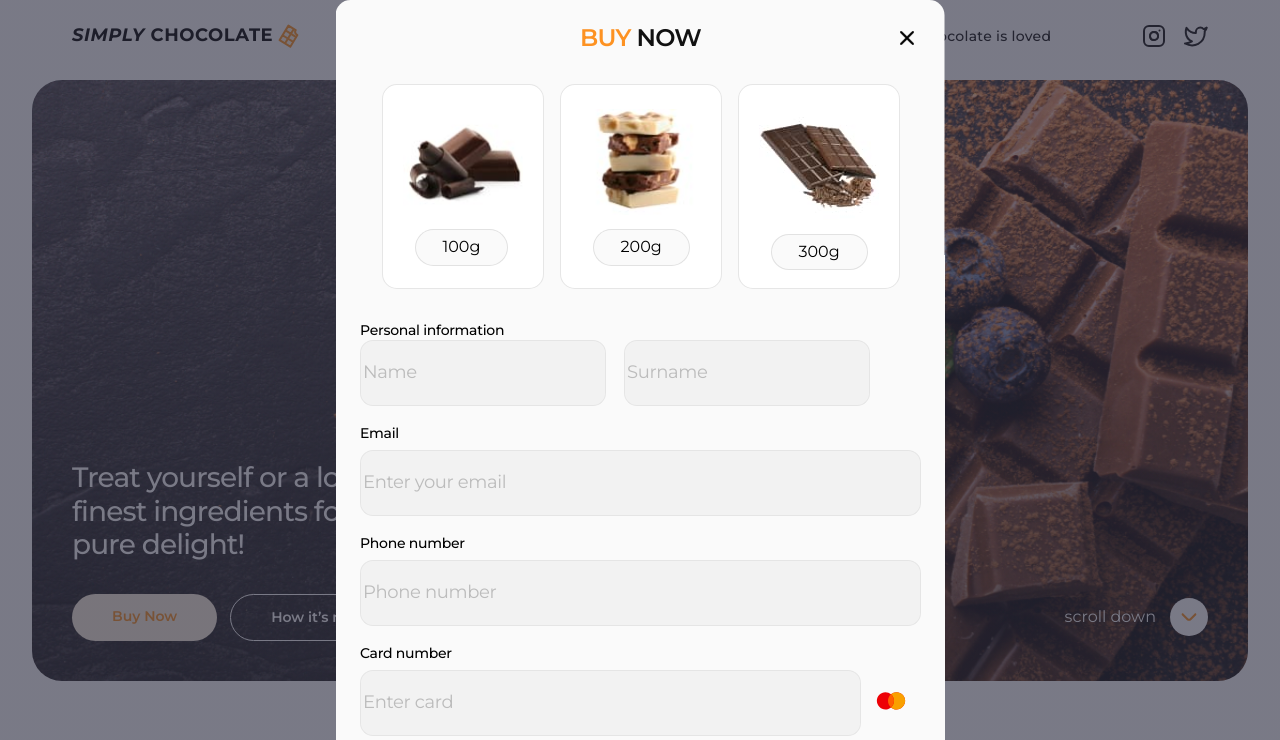
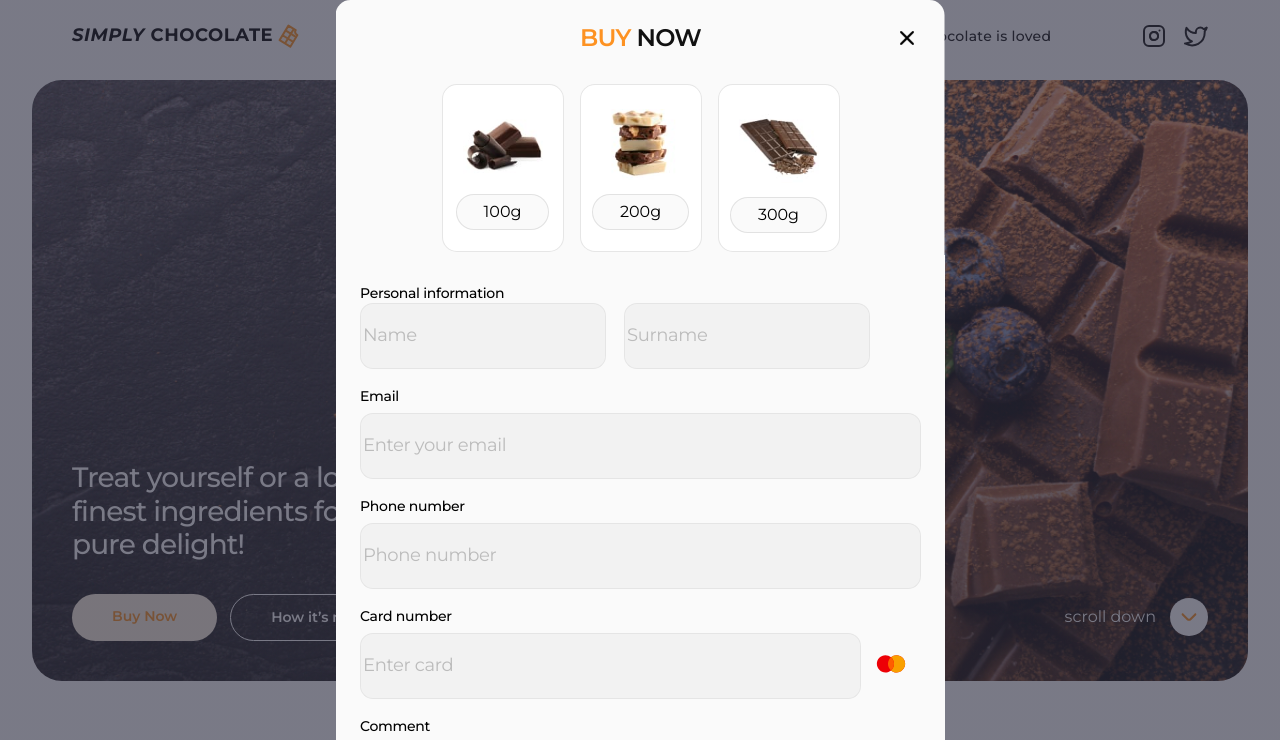
Before and after one commit to Vycheslav1/my-comand-project-1, a website built with Vite: page src/index.html in a window 1280 px wide. Both pictures are taken after a click on the button "Buy Now". Shown: the top 740 px of the page. Built offline with nearby package versions, Linux system fonts and the light colour scheme; files whose address does not match are found by name.

Commit message:
Update buy-now.css

```diff
--- a/src/css/buy-now/buy-now.css
+++ b/src/css/buy-now/buy-now.css
@@ -135,15 +135,14 @@
 }
 
 .buy-option-img {
-    margin-bottom: 14px;
-    margin-top: 24px;
-    margin-left: 20px;
-    margin-right: 20px;
+    padding-bottom: 14px;
+    padding-top: 24px;
+    padding-left: 20px;
+    padding-right: 20px;
     /* margin: 24px 20px 14px 20px; */
 }
 
 .buy-option-button {
-    margin-left: 32px;
     padding: 8px 27px;
     background: #FAFAFA;
     border: 1px solid rgba(17, 17, 17, 0.1);
@@ -270,5 +269,10 @@
 
 }
 
+.buy-option-button{
+    display: block;
+    margin: 0 auto;
+}
+
 
 }
```
